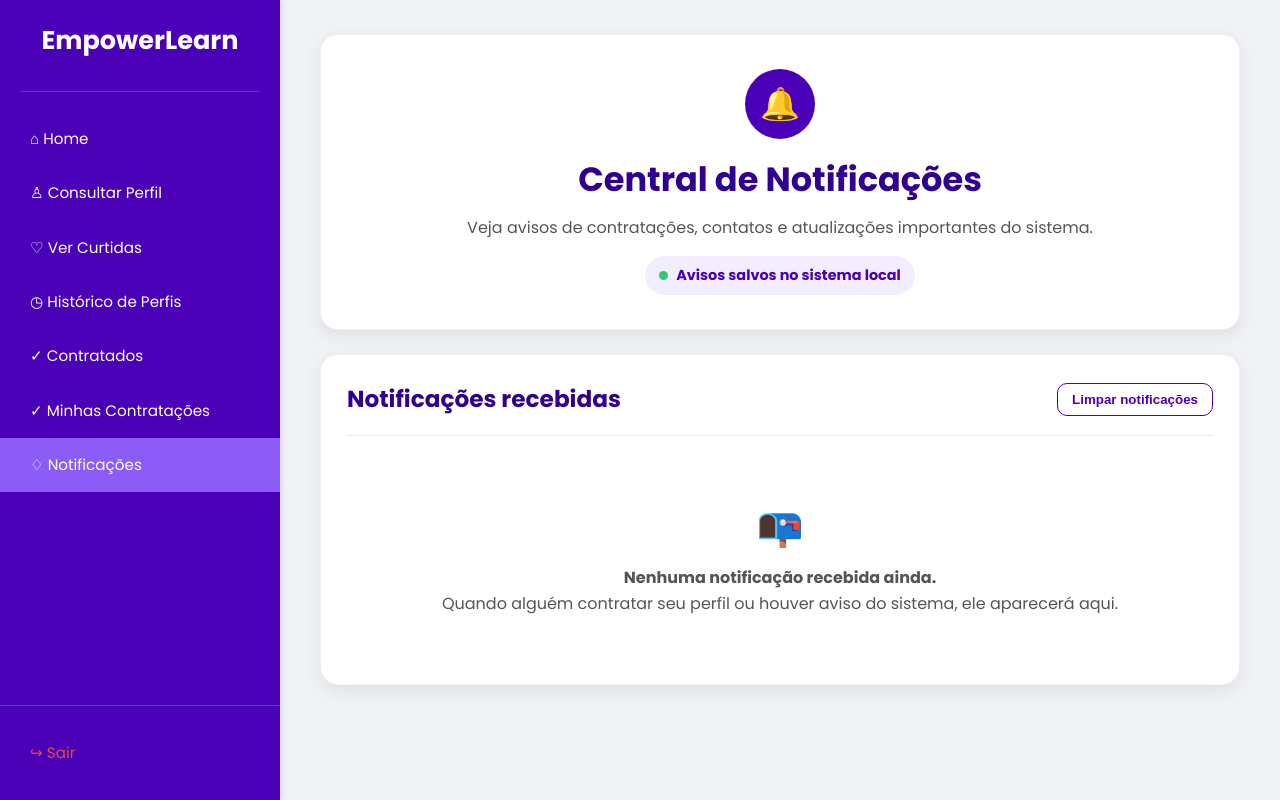
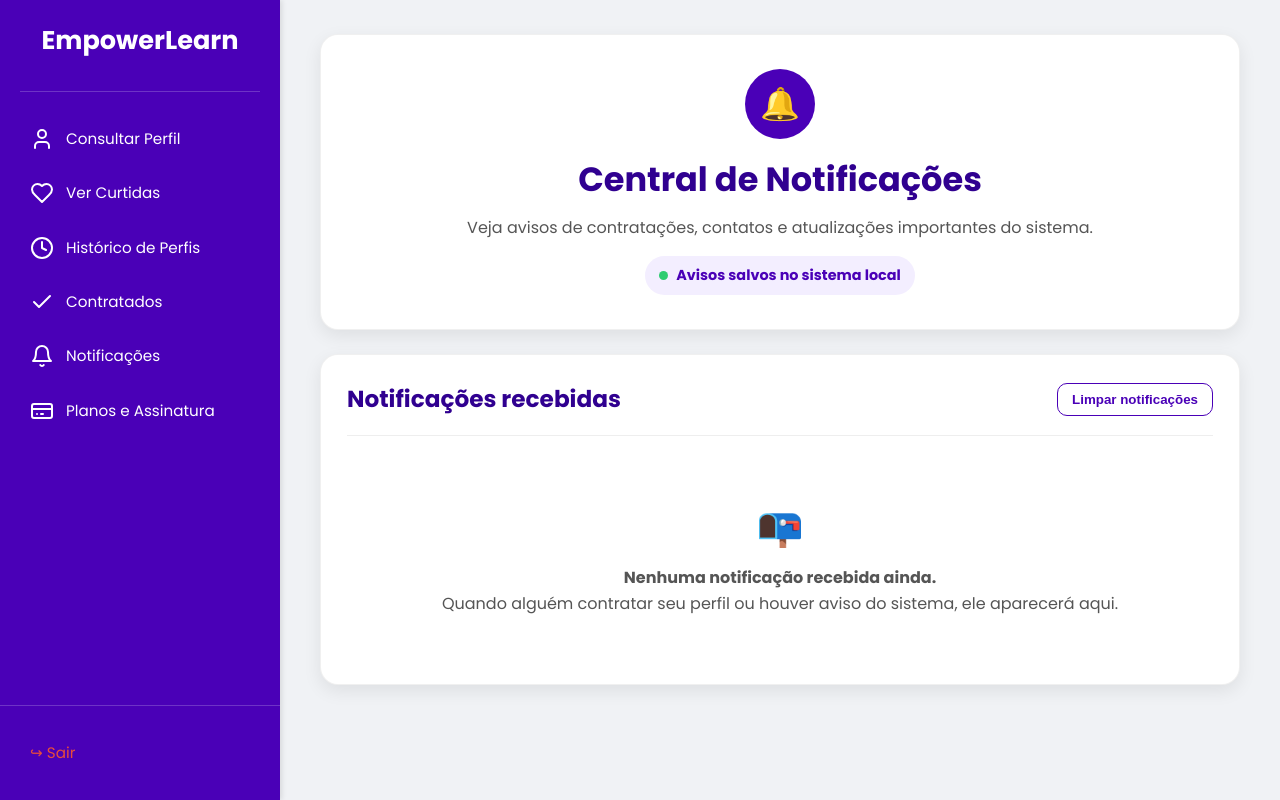
Before and after one commit to Mandy1804/EmpowerLearn, a plain HTML site: page notificacoes.html in a window 1280 px wide. Drawn offline with nearby package versions, Linux system fonts and the light colour scheme; no server answers.

Commit message:
atualiza páginas de como funciona, contato, diferenciais, login, notificações e política de privacidade

```diff
--- a/notificacoes.html
+++ b/notificacoes.html
@@ -43,14 +43,35 @@
     <div class="sidebar-top">
       <a href="daschboard.html" class="sidebar-logo">EmpowerLearn</a>
       <nav class="sidebar-nav">
-        <a href="daschboard.html" class="sidebar-link" id="nav-home">⌂ Home</a>
-        <a href="ver-perfil.html" class="sidebar-link" id="nav-perfil">♙ Consultar Perfil</a>
-        <a href="ver-curtidas.html" class="sidebar-link" id="nav-curtidas">♡ Ver Curtidas</a>
-        <a href="historico-perfis.html" class="sidebar-link" id="nav-historico">◷ Histórico de Perfis</a>
-        <a href="contratados.html" class="sidebar-link" id="nav-contratos">✓ Contratados</a>
-        <a href="minhas-contratacoes.html" class="sidebar-link" id="nav-minhas-contratacoes">✓ Minhas Contratações</a>
-        <a href="notificacoes.html" class="sidebar-link active" id="nav-notificacoes">♢ Notificações</a>
-      </nav>
+      <a href="/ver-perfil.html" class="sidebar-link">
+                    <svg xmlns="http://www.w3.org/2000/svg" width="24" height="24" viewBox="0 0 24 24" fill="none" stroke="currentColor" stroke-width="2" stroke-linecap="round" stroke-linejoin="round"><path d="M19 21v-2a4 4 0 0 0-4-4H9a4 4 0 0 0-4 4v2"/><circle cx="12" cy="7" r="4"/></svg>
+                    Consultar Perfil
+                </a>
+                <a href="/ver-curtidas.html" class="sidebar-link">
+                    <svg xmlns="http://www.w3.org/2000/svg" width="24" height="24" viewBox="0 0 24 24" fill="none" stroke="currentColor" stroke-width="2" stroke-linecap="round" stroke-linejoin="round"><path d="M19 14c1.49-1.46 3-3.21 3-5.5A5.5 5.5 0 0 0 16.5 3c-1.76 0-3 .5-4.5 2-1.5-1.5-2.74-2-4.5-2A5.5 5.5 0 0 0 2 8.5c0 2.3 1.5 4.05 3 5.5l7 7Z"/></svg>
+                    Ver Curtidas
+                </a>
+                <a href="/historico-perfis.html" class="sidebar-link">
+                    <svg xmlns="http://www.w3.org/2000/svg" width="24" height="24" viewBox="0 0 24 24" fill="none" stroke="currentColor" stroke-width="2" stroke-linecap="round" stroke-linejoin="round"><circle cx="12" cy="12" r="10"/><polyline points="12 6 12 12 16 14"/></svg>
+                    Histórico de Perfis
+                </a>
+                <a href="/contratados.html" class="sidebar-link" id="link-contratados" style="display:none;">
+                    <svg xmlns="http://www.w3.org/2000/svg" width="24" height="24" viewBox="0 0 24 24" fill="none" stroke="currentColor" stroke-width="2" stroke-linecap="round" stroke-linejoin="round"><polyline points="20 6 9 17 4 12"/></svg>
+                    Contratados
+                </a>
+                <a href="/minhas-contratacoes.html" class="sidebar-link" id="link-contratacoes-prof" style="display:none;">
+                    <svg xmlns="http://www.w3.org/2000/svg" width="24" height="24" viewBox="0 0 24 24" fill="none" stroke="currentColor" stroke-width="2" stroke-linecap="round" stroke-linejoin="round"><rect width="20" height="14" x="2" y="5" rx="2"/><line x1="2" x2="22" y1="10" y2="10"/></svg>
+                    Minhas Contratações
+                </a>
+
+                <a href="/notificacoes.html" class="sidebar-link" id="nav-notificacoes">
+                    <svg xmlns="http://www.w3.org/2000/svg" width="24" height="24" viewBox="0 0 24 24" fill="none" stroke="currentColor" stroke-width="2" stroke-linecap="round" stroke-linejoin="round"><path d="M18 8A6 6 0 0 0 6 8c0 7-3 9-3 9h18s-3-2-3-9"/><path d="M13.73 21a2 2 0 0 1-3.46 0"/></svg>
+                    Notificações
+                </a>
+                <a href="/planos.html" class="sidebar-link" id="nav-planos-assinatura">
+                    <svg xmlns="http://www.w3.org/2000/svg" width="24" height="24" viewBox="0 0 24 24" fill="none" stroke="currentColor" stroke-width="2" stroke-linecap="round" stroke-linejoin="round"><rect width="20" height="14" x="2" y="5" rx="2"/><line x1="2" x2="22" y1="10" y2="10"/><path d="M7 15h.01M11 15h2"/></svg>
+                    Planos e Assinatura
+                </a> </nav>
     </div>
     <div class="sidebar-logout">
       <a onclick="if(confirm('Sair?')){elLogout('login.html');}" class="sidebar-link" style="color:#E74C3C;cursor:pointer;">↪ Sair</a>
```
Also changed, not shown: como-funcionna.html (+1 -0 lines), contato.html (+1 -0 lines), diferenciais.html (+1 -0 lines), login.html (+1 -0 lines), politica-privacidade.html (+1 -0 lines).
